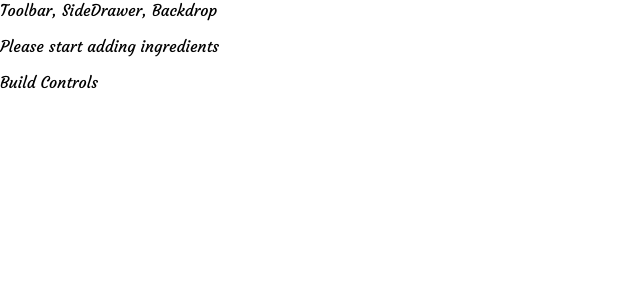
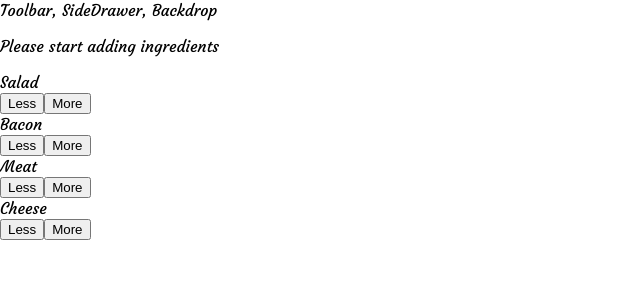
Before and after one commit to futuregit/burger-builder-2, a React app: page / in a window 1280 px wide. Shown: the top 300 px of the page, without its empty margins (0-640 px from the left). Built offline with nearby package versions, Linux system fonts and the light colour scheme.

Commit message:
Output list in Build Controls Component

```diff
--- a/src/components/Burger/BuildControls/BuildControl/BuildControl.js
+++ b/src/components/Burger/BuildControls/BuildControl/BuildControl.js
@@ -5,7 +5,7 @@ const buildControl = (props) => (
   <div className={classes.BuildControl}>
     <div className={classes.Label}>{props.label}</div>
     <button className={classes.Less}>Less</button>
-    <button className={classes.More}>More</button>
+    <button className={classes.More }>More</button>
   </div>
 )
 
--- a/src/components/Burger/BuildControls/BuildControls.js
+++ b/src/components/Burger/BuildControls/BuildControls.js
@@ -1,8 +1,19 @@
 import React from  'react';
+import classes from './BuildControls.css';
+import BuildControl from './BuildControl/BuildControl';
+
+const controls = [
+  {label: 'Salad', type: 'salad'},
+  {label: 'Bacon', type: 'bacon'},
+  {label: 'Meat', type: 'meat'},
+  {label: 'Cheese', type: 'cheese'}
+];
 
 const buildControls = (props) => (
-  <div>
-
+  <div className={classes.BuildControls}>
+    {controls.map(ctr => (
+      <BuildControl key={ctr.label} label={ctr.label} />
+    ))}
   </div>
 )
 
--- a/src/containers/BurgerBuilder/BurgerBuilder.js
+++ b/src/containers/BurgerBuilder/BurgerBuilder.js
@@ -1,6 +1,7 @@
 import React, { Component } from 'react';
 import Auxilliary from '../../hoc/Auxilliary';
 import Burger from '../../components/Burger/Burger';
+import BuildControls from '../../components/Burger/BuildControls/BuildControls';
 
 class BurgerBuilder extends Component {
   // constructor(props){
@@ -14,11 +15,20 @@ class BurgerBuilder extends Component {
       meat: 0
     }
   }
+
+  addIngredientHandler = (type) => {
+    const oldCount = this.state.ingredients[type];
+    const updatedCount = oldCount + 1;
+  }
+  removeIngredientHandler = (type) => {
+
+  }
+
   render(){
     return (
       <Auxilliary>
         <Burger ingredients={this.state.ingredients}/>
-        <div>Build Controls</div>
+        <BuildControls />
       </Auxilliary>
     );
   }
```
